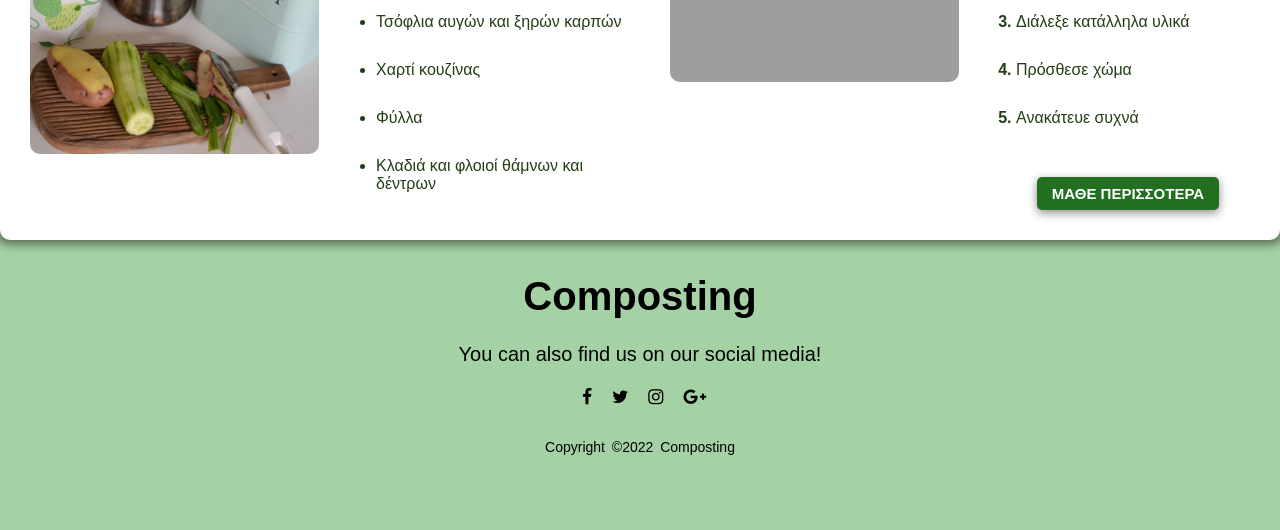
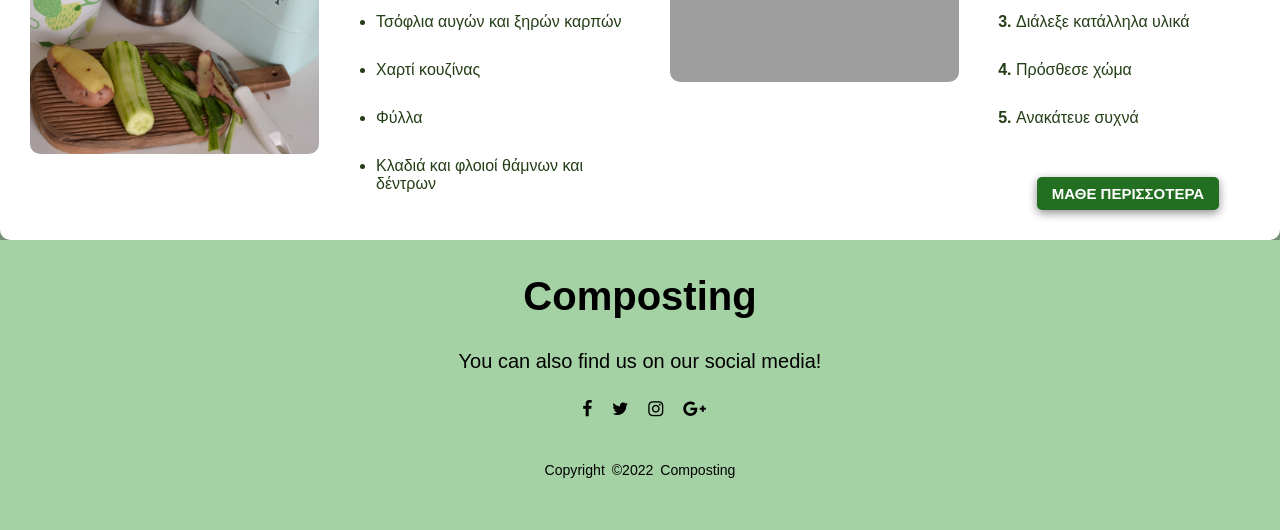
Before and after one commit to SimosNeopoulos/Composting-Project, a PHP site: page /html/homepage.html in a window 1280 px wide. Shown: the part 1386-1916 px from the top of the page. Before the commit the page ends 1841 px from the top, so only its background shows below. Run offline with PHP 8.4, Linux system fonts and the light colour scheme; grey boxes are pictures that could not be loaded.

Commit message:
Changed footer style

```diff
--- a/css/general.css
+++ b/css/general.css
@@ -8,7 +8,6 @@ html {
 
 body {
     margin: 0;
-    font-family: sans-serif;
     color: #243e16;
     min-height: 100%;
     background-color: #a5d2a4;
@@ -334,8 +333,8 @@ header.sticky-header {
 /************ FOOTER ************/
 
 footer{
-    background: rgba(173, 142, 142, 0);
-    height: auto;
+    height: 290px;
+    background-color: #a5d2a4;
     width: 100%;
     color: #fff;
 }
@@ -349,18 +348,17 @@ footer{
 
 .footer-content h3{
     color: #000000;
-    font-size: 40px;
+    font-size: 250%;
     font-weight: 400;
     text-transform: capitalize;
-    line-height: 2rem;
+    line-height: 80%;
 }
 
 .footer-content p{
     color: #000000;
-    max-width: 700px;
-    margin: 2px auto;
-    line-height: 1px;
-    font-size: 20px;
+    margin: 0.5%;
+    line-height: 20%;
+    font-size: 125%;
 }
 
 .socials{
@@ -371,7 +369,7 @@ footer{
     margin: 2rem 2rem 1rem 0;
 }
 .socials li{
-    margin: 0 10px;
+    margin: 0 15.5%;
 }
 .socials a{
     text-decoration: none;
@@ -379,21 +377,20 @@ footer{
 }
 .socials a i{
     font-size: 1.1rem;
-    transition: color .4s ease;
+    transition: color .2s ease;
 }
 .socials a:hover i{
     color: #ffffff;
 }
 
 .footer-bottom{
-    background: rgba(173, 142, 142, 0);
     width: 100%;
-    padding: 2px 0;
+    padding: 1% 0;
     text-align: center;
 }
 .footer-bottom p{
     color: #000000;
-    font-size: 14px;
+    font-size: 88%;
     word-spacing: 3px;
     text-transform: capitalize;
 }
```
